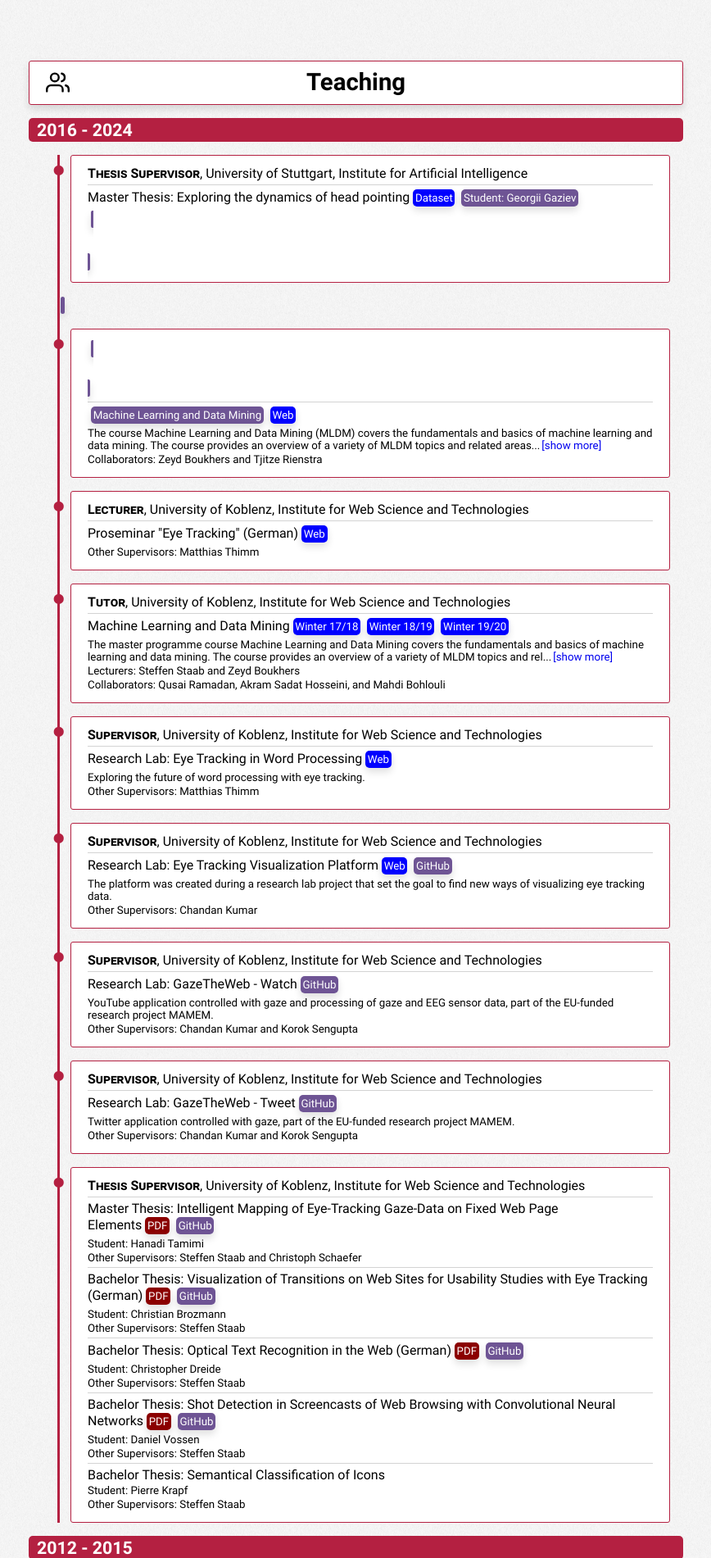
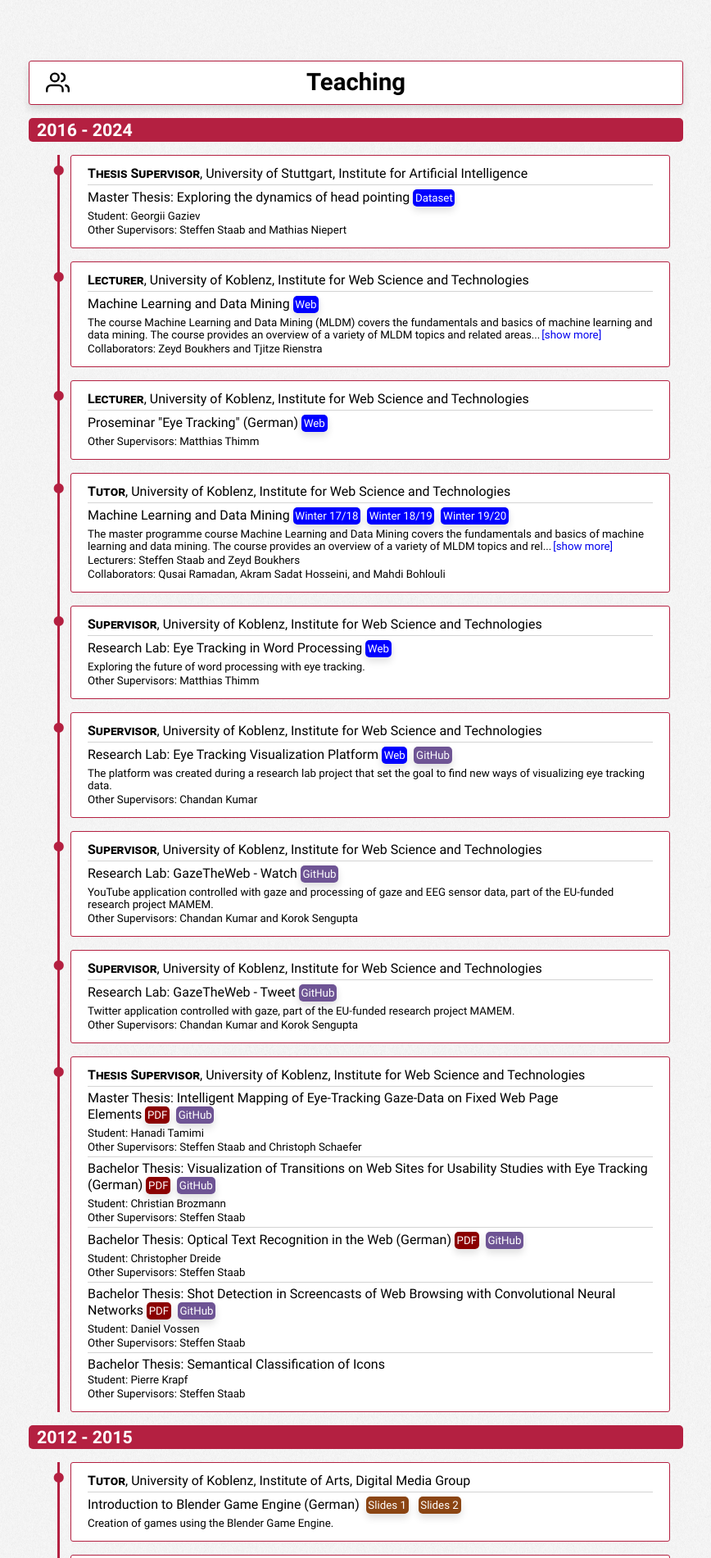
Before and after one commit to raphaelmenges/raphaelmenges.github.io, a Jekyll site: the page built from index.html, in a window 1280 px wide. Shown: the part 3204-5105 px from the top of the page at 82% size, without its empty margins (318-1186 px from the left). Built offline with Jekyll 4.4.1, drawn with Linux system fonts in a browser that asks for light colours.

Commit message:
Fix syntax.

```diff
--- a/_includes/home/teaching.html
+++ b/_includes/home/teaching.html
@@ -6,8 +6,8 @@
       <div><strong style='font-variant: small-caps'>Thesis Supervisor</strong>, University of Stuttgart, Institute for
         Artificial Intelligence</div>
       <div class='title'>Master Thesis: Exploring the dynamics of head pointing<a class='web'
-          href='https://darus.uni-stuttgart.de/dataset.xhtml?persistentId=doi:10.18419/DARUS-4577'>Dataset</a><a
-          class='github' <div class='note'>Student: Georgii Gaziev</div>
+          href='https://darus.uni-stuttgart.de/dataset.xhtml?persistentId=doi:10.18419/DARUS-4577'>Dataset</a></div>
+      <div class='note'>Student: Georgii Gaziev</div>
       <div class='note'>Other Supervisors: Steffen Staab and Mathias Niepert</div>
     </li>
     <li>
```
